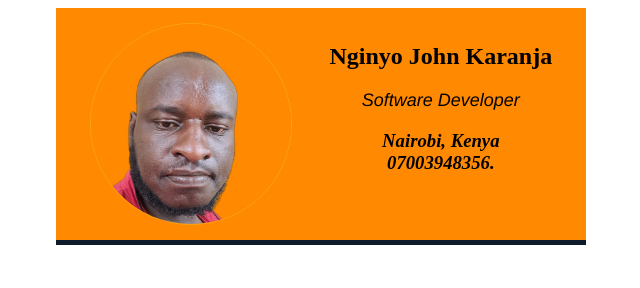
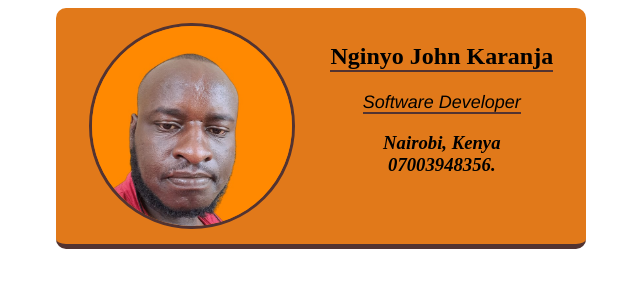
Before and after one commit to nginyo/Businesscard, a plain HTML site: page index.html in a window 1280 px wide. Shown: the whole page, without its empty margins (319-959 px from the left). Drawn offline with Linux system fonts and the light colour scheme.

Commit message:
few changes

```diff
--- a/style.css
+++ b/style.css
@@ -1,22 +1,30 @@
 .body {
   width: 400px;
 }
+
 .card {
+  border-radius: 10px;
   width: 500px;
   margin: 0 auto;
   display: flex;
-  background-color: #ff8901;
+  background-color: #e1791a;
   justify-content: space-around;
   text-align: center;
   padding: 15px;
-  border-bottom: 5px solid #0d1b2a;
+  border-bottom: 5px solid #523331;
+}
+h2 {
+  border-bottom: 2px solid #523331;
 }
 .img-el {
   width: 200px;
   border-radius: 100%;
-  border: 1px solid #fca311;
+  border: 3px solid #523331;
 }
 p {
+  display: inline;
+  width: 170px;
+  border-bottom: 2px solid #523331;
   font-size: large;
   font-family: "Franklin Gothic Medium", "Arial Narrow", Arial, sans-serif;
   font-style: oblique;
```
